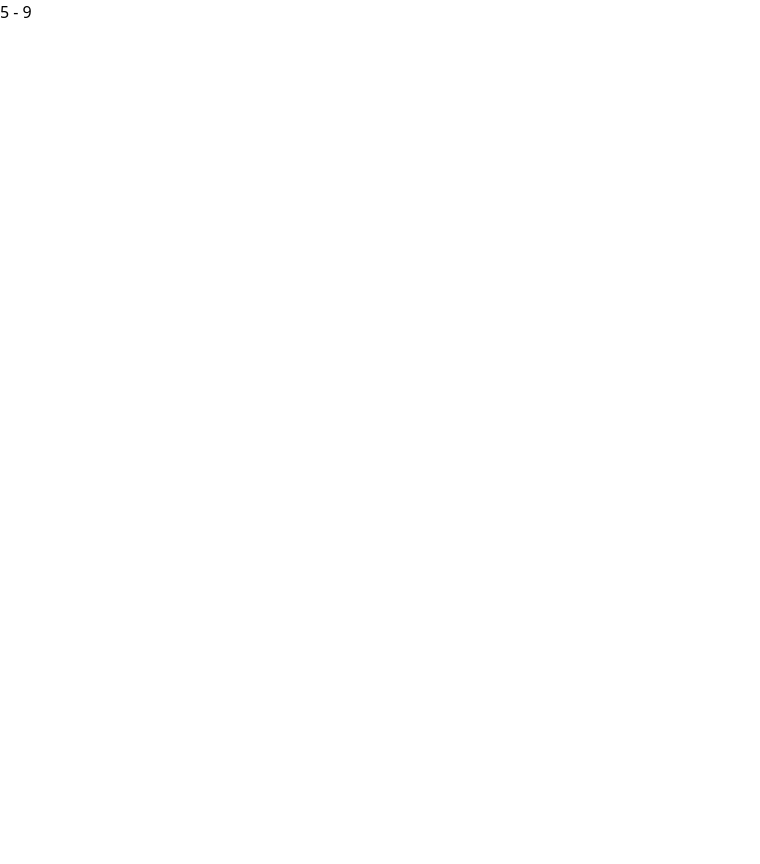
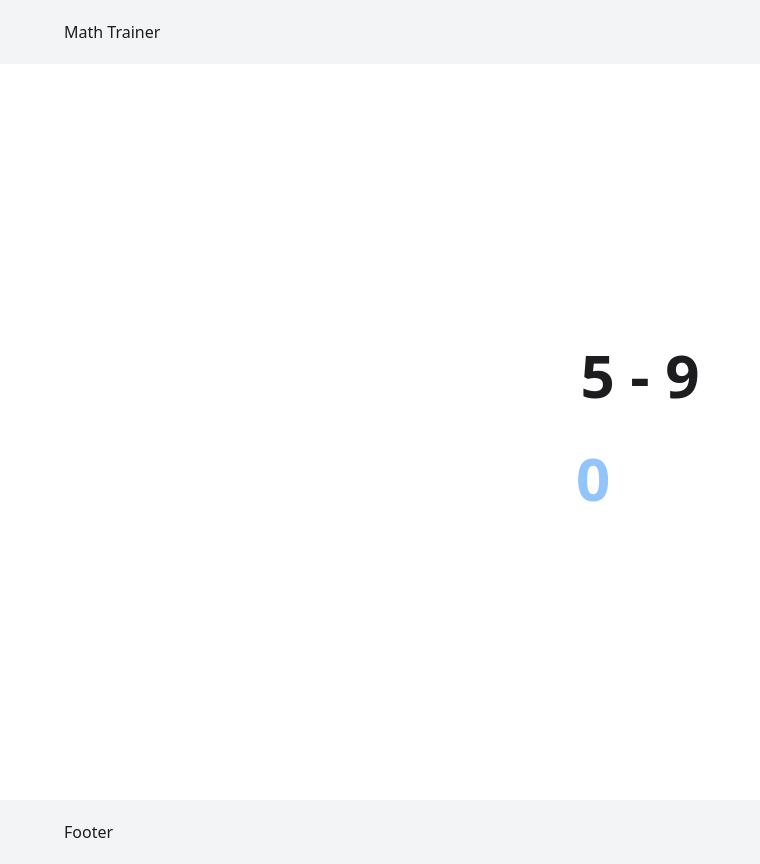
Before and after one commit to joeribreedveld/next-math-trainer, a Next.js app: page / in a window 1280 px wide. Shown: the whole page, without its empty margins (0-760 px from the left). Before the commit the page ends 800 px from the top, so only its background shows below. Built offline with nearby package versions, Linux system fonts and the light colour scheme.

Commit message:
style: add input style and flex for everything and remove break from switch

```diff
--- a/pages/index.tsx
+++ b/pages/index.tsx
@@ -32,16 +32,12 @@ const Home: NextPage = () => {
     switch (operator) {
       case "+":
         return num1 + num2;
-        break;
       case "-":
         return num1 - num2;
-        break;
       case "*":
         return num1 * num2;
-        break;
       case "/":
         return num1 / num2;
-        break;
     }
   };
 
@@ -99,10 +95,24 @@ const Home: NextPage = () => {
 
   return (
     <>
-      <h1>{question}</h1>
-      <form>
-        <input type="number" onChange={handleChange} name="answer" />
-      </form>
+      <header className="h-16 fixed bg-gray-100 w-full flex items-center px-16">
+        <h1>Math Trainer</h1>
+      </header>
+      <main className="min-h-screen pt-16 w-full flex items-center justify-center text-center flex-col">
+        <h1 className="text-6xl mb-8 font-bold">{question}</h1>
+        <form className="">
+          <input
+            className="text-6xl outline-none appearance-none w-32 font-bold text-blue-400 opacity-1 placeholder:text-blue-300 cursor-pointer caret-transparent"
+            type="number"
+            onChange={handleChange}
+            name="answer"
+            placeholder="0"
+          />
+        </form>
+      </main>
+      <footer className="h-16 bg-gray-100 w-full px-16 flex items-center">
+        Footer
+      </footer>
     </>
   );
 };
--- a/styles/globals.css
+++ b/styles/globals.css
@@ -1,3 +1,16 @@
 @tailwind base;
 @tailwind components;
 @tailwind utilities;
+
+@layer utilities {
+    input[type="number"]::-webkit-inner-spin-button,
+    input[type="number"]::-webkit-outer-spin-button {
+      @apply appearance-none;
+    }
+  }
+
+@layer components {
+    html {
+        @apply text-[#1d1d1f]
+    }
+}
```
